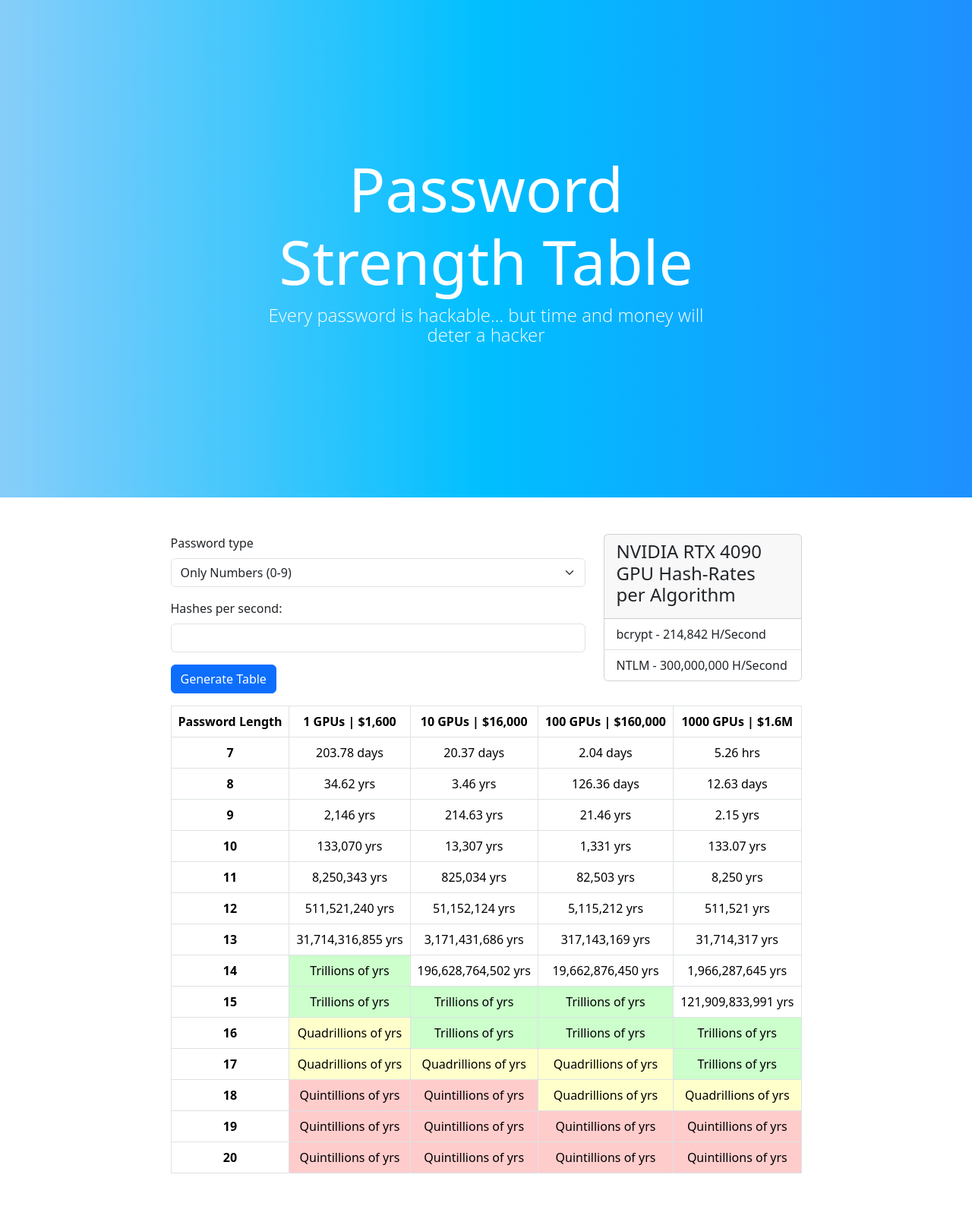
After one commit to thomas-engels/password_size_matters, a Flask app: template templates/index_v2.html in a window 1280 px wide. The commit adds this page. Shown: the whole page at 76% size. Run offline with Flask 3, Linux system fonts and the light colour scheme; the template is opened without the code that fills it: values that come from a table or form of the project are taken from there, others are empty; some libraries are stand-ins or nearby versions.

Commit message:
Add Cell Background Color conditions

```diff
--- a/main.py
+++ b/main.py
@@ -2,8 +2,10 @@ from flask import Flask, render_template
 from flask_bootstrap import Bootstrap5
 from forms import PasswordForm
 import pandas as pd
+from bs4 import BeautifulSoup
 import os
 from dotenv import load_dotenv
+import pprint as pretty
 
 load_dotenv()
 
@@ -28,7 +30,7 @@ password_type_dict = {
 pwd_lengths = [7, 8, 9, 10, 11, 12, 13, 14, 15, 16, 17, 18, 19, 20]
 rtx_4090_bcrypt_wf_5_hash_rate = 214842
 rtx_4090_gpu_cost = 1600
-gpus = [1, 10, 100, 1000, 10000]
+gpus = [1, 10, 100, 1000]
 
 
 def get_cracking_time_years(char_count: int, password_length: int, hash_rate: int, gpu_count: int) -> float:
@@ -37,32 +39,43 @@ def get_cracking_time_years(char_count: int, password_length: int, hash_rate: in
 
 
 def format_cracking_time(years: float) -> str:
-    if years > 1e18:
-        return "Quintillions of years"
-    elif years > 1e15:
-        return "Quadrillions of years"
-    elif years > 1e12:
-        return "Trillions of years"
-    elif years > 1e9:
-        return "Billions of years"
-    elif years > 1e6:
-        return "Millions of years"
+    if years > 1e24:  # septillion
+        num = float(str(years)[:3])
+        return f"{num} Sp yrs"
+    elif years > 1e21:  # sextillion
+        num = float(str(years)[:3])
+        return f"{num} Sx yrs"
+    elif years > 1e18:  # quintillion
+        num = float(str(years)[:3])
+        return f"{num} Qi yrs"
+    elif years > 1e15:  # quadrillion
+        num = float(str(years)[:3])
+        return f"{num} Qa yrs"
+    elif years > 1e12:  # trillion
+        num = float(str(years)[:3])
+        return f"{num} T yrs"
+    elif years > 1e9:  # billion
+        num = float(str(years)[:3])
+        return f"{num} B yrs"
+    elif years > 1e6:  # million
+        num = float(str(years)[:3])
+        return f"{num} M yrs"
     elif years > 1e3:
-        return "Thousands of years"
+        return f"{round(years):,} yrs"
     elif years >= 1:
-        return f"{round(years, 2)} years"
+        return f"{round(years, 2):,} yrs"
     elif 1 > years > (1/365):
         days = round(years * 365, 2)
         return f"{days} days"
     elif (1/365) > years > (1/365 * 1/24):
         hours = round(years * 365 * 24, 2)
-        return f"{hours} hours"
+        return f"{hours} hrs"
     elif (1/365 * 1/24) > years > (11/365 * 1/24 * 1/60):
         minutes = round(years * 365 * 24 * 60, 2)
-        return f"{minutes} minutes"
+        return f"{minutes} mins"
     else:
         seconds = round(years * 365 * 24 * 60 * 60, 2)
-        return f"{seconds} seconds"
+        return f"{seconds} secs"
 
 
 def create_time_cracking_df_table(password_type: int, hash_rate):
@@ -79,22 +92,29 @@ def create_time_cracking_df_table(password_type: int, hash_rate):
     return df
 
 
-# df = create_time_cracking_df_table(ALPHANUMERICAL_CHAR_COUNT)
-# df_table_html = df.to_html(classes=["table-bordered", "table-striped", "table-hover"])
-
-
 @app.route('/', methods=['POST', 'GET'])
 def home():
     password_form = PasswordForm()
     df = create_time_cracking_df_table(password_type_dict['1'], rtx_4090_bcrypt_wf_5_hash_rate)
-    df_table_html = df.to_html(classes=["table-bordered", "table-striped", "table-hover"])
+    df_table_html = df.to_html(classes=["table", "table-bordered", "table-dark"],
+                               col_space=3,
+                               justify='center')
+    soup = BeautifulSoup(df_table_html, 'html.parser')
+    df_table_body = soup.find('tbody')
+    pretty.pprint(df_table_body)
     if password_form.validate_on_submit():
-        # print(type(password_form.password_type.data))
         pwd_type = password_form.password_type.data
         hash_rate = password_form.hash_rate.data
         df = create_time_cracking_df_table(password_type_dict[pwd_type], hash_rate)
-        df_table_html = df.to_html(classes=["table-bordered", "table-striped", "table-hover"])
-    return render_template('index.html', table=df_table_html, form=password_form)
+        pretty.pprint(df)
+        df_table_html = df.to_html(classes=["table", "table-bordered", "table-dark"],
+                                   col_space=3,
+                                   justify='center',
+                                   )
+        soup = BeautifulSoup(df_table_html, 'html.parser')
+        df_table_body = soup.find('tbody')
+        pretty.pprint(df_table_body)
+    return render_template('index.html', table_body=df_table_body, form=password_form)
 
 
 if __name__ == '__main__':
--- a/static/css/styles.css
+++ b/static/css/styles.css
@@ -79,3 +79,18 @@ header.masthead .post-heading .meta a {
     font-size: 1.875rem;
   }
 }
+
+.table.dataframe td {
+    text-align: center;
+}
+
+.table.dataframe th {
+    text-align: center;
+}
+.table.dataframe td {
+    color: black;
+}
+.table.dataframe td.fragile { background-color: #FF1700; }
+.table.dataframe td.weak { background-color: #FF8E00; }
+.table.dataframe td.medium { background-color: #FFE400; }
+.table.dataframe td.strong { background-color: #06FF00; }
--- a/templates/header.html
+++ b/templates/header.html
@@ -8,6 +8,10 @@
     <link href="{{ url_for('static', filename='css/styles.css') }}" rel="stylesheet" />
 </head>
 <body>
+{% block content %}
+{% endblock %}
     <script src="https://cdn.jsdelivr.net/npm/bootstrap@5.3.3/dist/js/bootstrap.bundle.min.js" integrity="sha384-YvpcrYf0tY3lHB60NNkmXc5s9fDVZLESaAA55NDzOxhy9GkcIdslK1eN7N6jIeHz" crossorigin="anonymous"></script>
+    <script src="https://code.jquery.com/jquery-3.5.1.min.js"></script>
+    <script src="{{ url_for('static', filename='js/scripts.js') }}"></script>
 </body>
 </html>
--- /dev/null
+++ b/templates/index_v2.html
@@ -0,0 +1,191 @@
+<!DOCTYPE html>
+{% from "bootstrap5/form.html" import render_form %}
+<html lang="en">
+<head>
+    <meta charset="UTF-8">
+    <meta name="viewport" content="width=device-width, initial-scale=1.0">
+    <title>Password Strength</title>
+    <link href="https://cdn.jsdelivr.net/npm/bootstrap@5.3.3/dist/css/bootstrap.min.css" rel="stylesheet"
+          integrity="sha384-QWTKZyjpPEjISv5WaRU9OFeRpok6YctnYmDr5pNlyT2bRjXh0JMhjY6hW+ALEwIH" crossorigin="anonymous"/>
+    <link href="{{ url_for('static', filename='css/styles.css') }}" rel="stylesheet"/>
+    <style>
+        .table.dataframe td.low { background-color: #ffcccc; }  /* Light Red */
+        .table.dataframe td.medium { background-color: #ffffcc; } /* Light Yellow */
+        .table.dataframe td.high { background-color: #ccffcc; } /* Light Green */
+    </style>
+</head>
+<body>
+
+<header
+        class="masthead"
+        style="background: linear-gradient(to right, #87CEFA, #00BFFF, #1E90FF);"
+>
+    <div class="container position-relative px-4 px-lg-5">
+        <div class="row gx-4 gx-lg-5 justify-content-center">
+            <div class="col-md-10 col-lg-8 col-xl-7">
+                <div class="site-heading">
+                    <h1>Password Strength Table</h1>
+                    <span class="subheading">Every password is hackable... but time and money will deter a hacker</span>
+                </div>
+            </div>
+        </div>
+    </div>
+</header>
+<div class="container mb-5">
+    <div class="row d-flex justify-content-center">
+        <div class="col-md-6">
+            {{ render_form(form, novalidate=True, button_map={"search": "primary"}) }}
+        </div>
+        <div class="col-md-3">
+            <div class="card">
+                <div class="card-header">
+                    <h4>NVIDIA RTX 4090 GPU Hash-Rates per Algorithm</h4>
+                </div>
+                <ul class="list-group list-group-flush">
+                    <li class="list-group-item">bcrypt - 214,842 H/Second</li>
+                    <li class="list-group-item">NTLM - 300,000,000 H/Second</li>
+                </ul>
+            </div>
+        </div>
+    </div>
+    <div class="row d-flex justify-content-center mt-3">
+        <div class="col-md-9">
+            <table border="1" class="dataframe table table-bordered">
+                <thead>
+                <tr style="text-align: left;">
+                    <th style="min-width: 3px;">Password Length</th>
+                    <th style="min-width: 3px;">1 GPUs | $1,600</th>
+                    <th style="min-width: 3px;">10 GPUs | $16,000</th>
+                    <th style="min-width: 3px;">100 GPUs | $160,000</th>
+                    <th style="min-width: 3px;">1000 GPUs | $1.6M</th>
+                </tr>
+                </thead>
+                <tbody>
+                <tr>
+                    <th>7</th>
+                    <td>203.78 days</td>
+                    <td>20.37 days</td>
+                    <td>2.04 days</td>
+                    <td>5.26 hrs</td>
+                </tr>
+                <tr>
+                    <th>8</th>
+                    <td>34.62 yrs</td>
+                    <td>3.46 yrs</td>
+                    <td>126.36 days</td>
+                    <td>12.63 days</td>
+                </tr>
+                <tr>
+                    <th>9</th>
+                    <td>2,146 yrs</td>
+                    <td>214.63 yrs</td>
+                    <td>21.46 yrs</td>
+                    <td>2.15 yrs</td>
+                </tr>
+                <tr>
+                    <th>10</th>
+                    <td>133,070 yrs</td>
+                    <td>13,307 yrs</td>
+                    <td>1,331 yrs</td>
+                    <td>133.07 yrs</td>
+                </tr>
+                <tr>
+                    <th>11</th>
+                    <td>8,250,343 yrs</td>
+                    <td>825,034 yrs</td>
+                    <td>82,503 yrs</td>
+                    <td>8,250 yrs</td>
+                </tr>
+                <tr>
+                    <th>12</th>
+                    <td>511,521,240 yrs</td>
+                    <td>51,152,124 yrs</td>
+                    <td>5,115,212 yrs</td>
+                    <td>511,521 yrs</td>
+                </tr>
+                <tr>
+                    <th>13</th>
+                    <td>31,714,316,855 yrs</td>
+                    <td>3,171,431,686 yrs</td>
+                    <td>317,143,169 yrs</td>
+                    <td>31,714,317 yrs</td>
+                </tr>
+                <tr>
+                    <th>14</th>
+                    <td>Trillions of yrs</td>
+                    <td>196,628,764,502 yrs</td>
+                    <td>19,662,876,450 yrs</td>
+                    <td>1,966,287,645 yrs</td>
+                </tr>
+                <tr>
+                    <th>15</th>
+                    <td>Trillions of yrs</td>
+                    <td>Trillions of yrs</td>
+                    <td>Trillions of yrs</td>
+                    <td>121,909,833,991 yrs</td>
+                </tr>
+                <tr>
+                    <th>16</th>
+                    <td>Quadrillions of yrs</td>
+                    <td>Trillions of yrs</td>
+                    <td>Trillions of yrs</td>
+                    <td>Trillions of yrs</td>
+                </tr>
+                <tr>
+                    <th>17</th>
+                    <td>Quadrillions of yrs</td>
+                    <td>Quadrillions of yrs</td>
+                    <td>Quadrillions of yrs</td>
+                    <td>Trillions of yrs</td>
+                </tr>
+                <tr>
+                    <th>18</th>
+                    <td>Quintillions of yrs</td>
+                    <td>Quintillions of yrs</td>
+                    <td>Quadrillions of yrs</td>
+                    <td>Quadrillions of yrs</td>
+                </tr>
+                <tr>
+                    <th>19</th>
+                    <td>Quintillions of yrs</td>
+                    <td>Quintillions of yrs</td>
+                    <td>Quintillions of yrs</td>
+                    <td>Quintillions of yrs</td>
+                </tr>
+                <tr>
+                    <th>20</th>
+                    <td>Quintillions of yrs</td>
+                    <td>Quintillions of yrs</td>
+                    <td>Quintillions of yrs</td>
+                    <td>Quintillions of yrs</td>
+                </tr>
+                </tbody>
+            </table>
+        </div>
+    </div>
+</div>
+<script src="https://cdn.jsdelivr.net/npm/bootstrap@5.3.3/dist/js/bootstrap.bundle.min.js"
+        integrity="sha384-YvpcrYf0tY3lHB60NNkmXc5s9fDVZLESaAA55NDzOxhy9GkcIdslK1eN7N6jIeHz"
+        crossorigin="anonymous"></script>
+<script src="https://code.jquery.com/jquery-3.5.1.min.js"></script>
+<script>
+$(document).ready(function() {
+  console.log("Script is running...");
+  $('td').each(function() {
+    var cellText = $(this).text().toLowerCase();
+    console.log("Cell text:", cellText);
+    if (cellText.includes('trillions')) {
+      console.log("Trillions found!");
+      $(this).addClass('high');
+    } else if (cellText.includes('quadrillions')) {
+      console.log("Quadrillions found!");
+      $(this).addClass('medium');
+    } else if (cellText.includes('quintillions')) {
+      console.log("Quintillions found!");
+      $(this).addClass('low');
+    }
+  });
+});
+</script>
+</body>
+</html>
```
Also changed, not shown: password_strength_table_logic.py (+31 -10 lines), static/js/scripts.js (added, +15 -0 lines), templates/index.html (+13 -2 lines).
